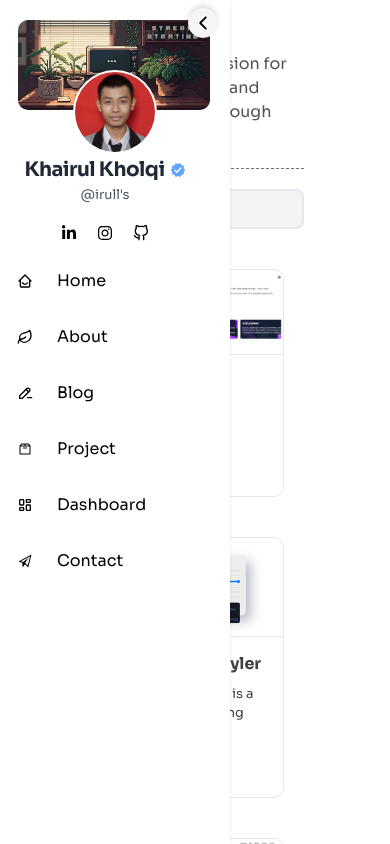
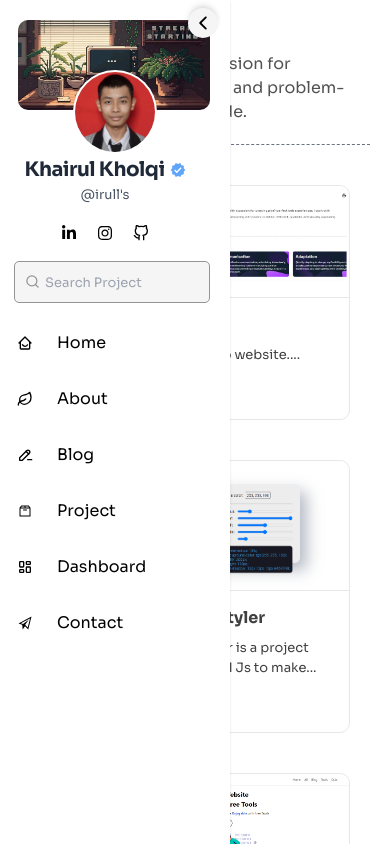
Before and after one commit to Muhammad-Khairul-Kholqi/MyPortfolio, a React (Vite) app: page /project in a window 390 px wide. Both pictures are taken after a click on the element 28 px from the left and 23 px from the top of the page. Built offline with nearby package versions, Linux system fonts and the light colour scheme.

Commit message:
update search bar

```diff
--- a/src/Page/Project/project.jsx
+++ b/src/Page/Project/project.jsx
@@ -77,7 +77,6 @@ const Project = () => {
         setProjects(projectsData);
     }, []);
 
-    // Filter projects based on searchQuery
     const filteredProjects = projects.filter(project =>
         project.title.toLowerCase().includes(searchQuery.toLowerCase())
     );
@@ -91,9 +90,9 @@ const Project = () => {
 
             <hr className="border-t border-dashed border-gray-500" />
 
-            <div className="mt-[20px]">
+            {/* <div className="mt-[20px]">
               <SearchProject setSearchQuery={setSearchQuery} />
-            </div>
+            </div> */}
 
             <div className="project-list flex flex-wrap justify-start">
                 {filteredProjects.map((project) => (
--- a/src/Styles/styleSidebar.css
+++ b/src/Styles/styleSidebar.css
@@ -66,6 +66,14 @@
     flex-direction: row;
 }
 
+.sidebar input {
+    display: none;
+}
+
+.sidebar.active input {
+    display: flex;
+}
+
 .open-btn {
     right: calc(var(--p-inline) * 1);
     top: var(--p-block);
@@ -93,6 +101,11 @@ nav {
     margin-top: 20px;
 }
 
+::placeholder {
+    font-size: 13px;
+    color: #949494;
+}
+
 @media (max-width: 470px) {
     .container-photo {
         padding-left: 40px;
@@ -105,4 +118,15 @@ nav {
     .background {
         margin-left: 18px;
     }
+
+    .container-search {
+        margin-left: 14px;
+        padding-left: 10px;
+        border: 1px solid #949494;
+        border-radius: 5px;
+    }
+
+    .icon-search {
+        font-size: 15px;
+    }
 }
--- a/src/Template/sidebar.jsx
+++ b/src/Template/sidebar.jsx
@@ -1,5 +1,5 @@
+import React, { useEffect, useState } from 'react';
 import { IoIosArrowForward } from "react-icons/io";
-import { useState } from "react";
 import { Link } from "react-router-dom";
 import "../Styles/styleSidebar.css";
 import BgProfile from "../Assets/bg-sidebar.jpg";
@@ -14,6 +14,7 @@ import { FaLinkedinIn, FaInstagram} from "react-icons/fa";
 import { FiGithub } from "react-icons/fi";
 import { LuLeaf } from "react-icons/lu";
 import { TbLayoutDashboard } from "react-icons/tb";
+import { LuSearch } from "react-icons/lu";
 
 function Sidebar() {
     const [isOpen, setIsOpen] = useState(false);
@@ -126,7 +127,20 @@ function Sidebar() {
                 ))}
             </div>
 
-            <div className="wrapper flex flex-col justify-between  px-[20px]">
+            <div className="px-[20px]">
+                <div className="container-search flex items-center justify-center mt-[20px] bg-[#F5F5F5] rounded-[10px] py-[5px] px-[10px] border-2 border-[#949494]">
+                    <div>
+                        <LuSearch className="icon-search text-[#949494] text-[20px]" />
+                    </div>
+                    <input
+                        className="bg-[#F5F5F5] w-full outline-none h-[30px] px-[5px]"
+                        placeholder="Search Project"
+                        type="search"
+                    />
+                </div>
+            </div>
+
+            <div className="wrapper flex flex-col justify-between px-[20px]">
                 <nav className="sidebar-nav">
                     <ul className="nav-menu w-[100%] flex flex-col justify-between">
                         {MenuSidebar.map((item) => (
--- a/src/Utils/searchProject.jsx
+++ b/src/Utils/searchProject.jsx
@@ -25,12 +25,12 @@ const SearchProject = ({ setSearchQuery }) => {
 
     return (
         <div>
-            <div className="flex items-center border-2 rounded-lg  px-3 py-2 bg-gray-100">
+            <div className="flex items-center border-2 rounded-lg  px-3 py-2 bg-[#F5F5F5]">
                 <FaSearch className="text-gray-500 mr-2" />
                 <input
                     type="text"
                     ref={searchInputRef}
-                    className="flex-1 outline-none bg-gray-100 text-sm sm:text-base"
+                    className="flex-1 outline-none bg-[#F5F5F5] text-sm sm:text-base"
                     placeholder="Search Title"
                     onChange={handleChange}
                 />
--- a/src/main.jsx
+++ b/src/main.jsx
@@ -21,13 +21,13 @@ import NotFound from './Template/notFound';
 
 const DefaultLayout = ({ children }) => {
   return (
-    <div className="flex justify-center h-screen px-[18%]">
+    <div className="flex justify-center h-screen">
       {/* sidebar */}
       <div className="sidebar z-50">
         <Sidebar />
       </div>
 
-      <div className="container-content flex-1 overflow-y-auto p-4">
+      <div className="container-content flex-1 overflow-y-auto p-4 pl-[90px] pr-[20px]">
         {children}
       </div>
     </div>
```
